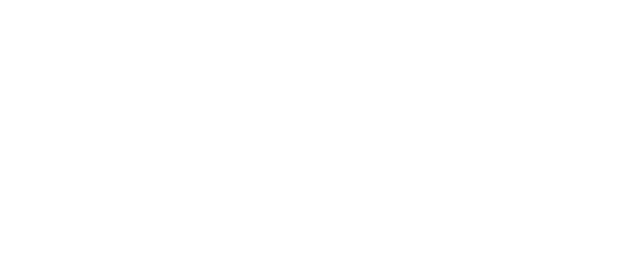
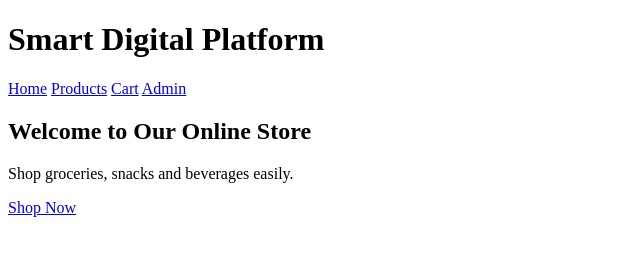
Before and after one commit to Sarthak2905/HT-020-Codex, a plain HTML site: page index.html in a window 1280 px wide. Shown: the whole page, without its empty margins (0-640 px from the left). Drawn offline with Linux system fonts and the light colour scheme.

Commit message:
add homepage with navigation and hero section

```diff
--- a/index.html
+++ b/index.html
@@ -1,11 +1,28 @@
 <!DOCTYPE html>
-<html lang="en">
+<html>
 <head>
-    <meta charset="UTF-8">
-    <meta name="viewport" content="width=device-width, initial-scale=1.0">
-    <title>Document</title>
+  <meta charset="UTF-8">
+  <meta name="viewport" content="width=device-width, initial-scale=1.0">
+  <title>Smart Digital Platform</title>
+  <link rel="stylesheet" href="css/style.css">
 </head>
 <body>
 
+<header>
+  <h1>Smart Digital Platform</h1>
+  <nav>
+    <a href="index.html">Home</a>
+    <a href="products.html">Products</a>
+    <a href="cart.html">Cart</a>
+    <a href="admin.html">Admin</a>
+  </nav>
+</header>
+
+<section class="hero">
+  <h2>Welcome to Our Online Store</h2>
+  <p>Shop groceries, snacks and beverages easily.</p>
+  <a href="products.html" class="btn">Shop Now</a>
+</section>
+
 </body>
 </html>
```
